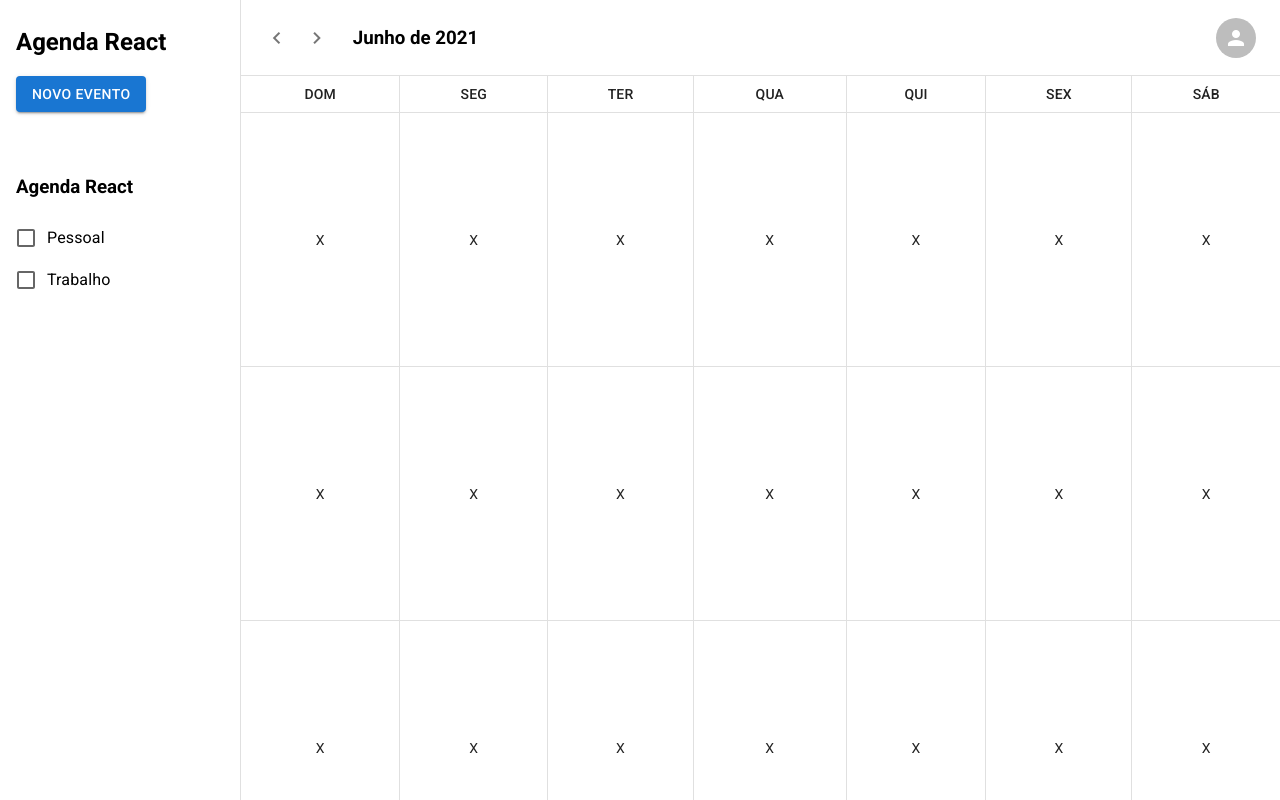
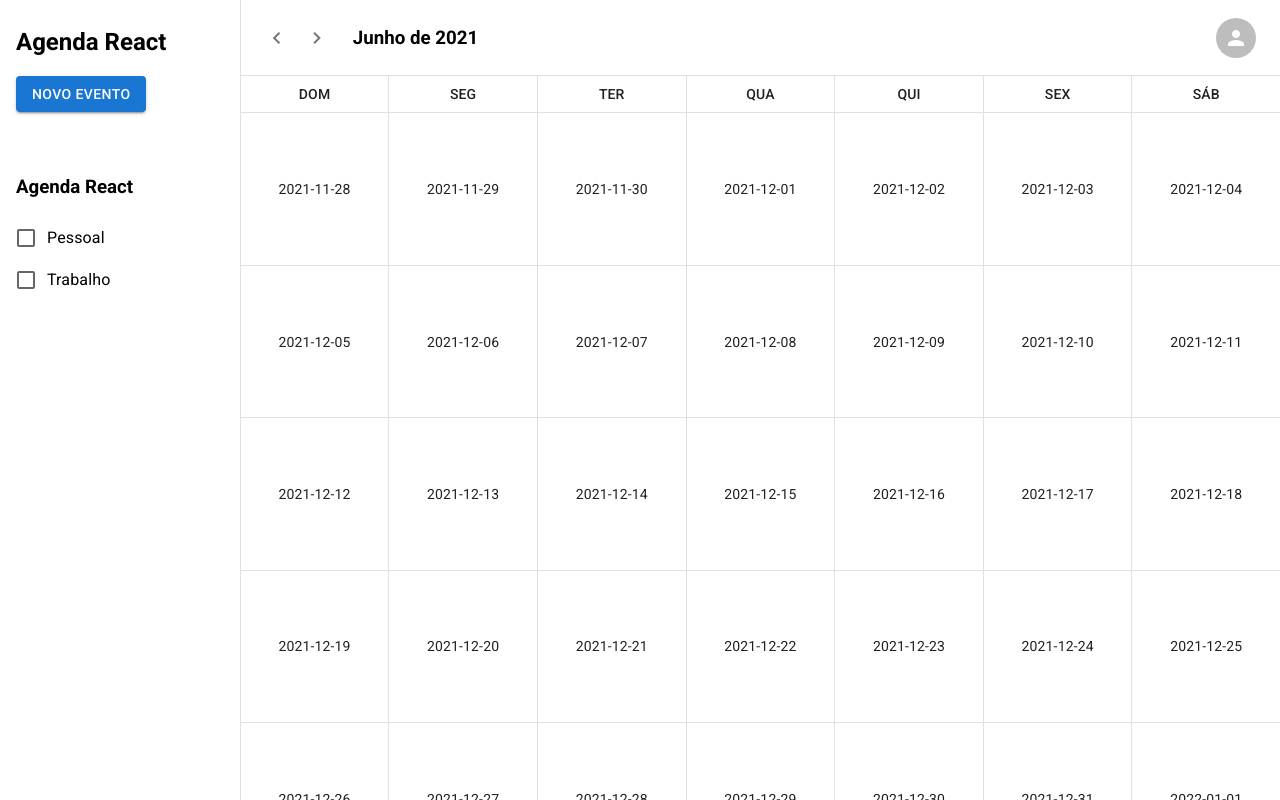
Before and after one commit to AlexandreKimura/agenda-react-ts, a React (Create React App) app: page / in a window 1280 px wide. Built offline with nearby package versions, Linux system fonts and the light colour scheme.

Commit message:
Created function to get day, month and year

```diff
--- a/src/app/CalendarScreen.tsx
+++ b/src/app/CalendarScreen.tsx
@@ -21,6 +21,7 @@ const useStyles = makeStyles({
 
 export function CalendarScreen() {
   const classes = useStyles()
+  const weeks = generateCalendar(getToday())
 
   return (
     <Box display='flex' height="100%" alignItems="stretch">
@@ -66,18 +67,47 @@ export function CalendarScreen() {
             </TableRow>
           </TableHead>
           <TableBody>
-            <TableRow>
-              {DAYS_OF_WEEK.map(day => <TableCell align='center' key={day}>X</TableCell>)}
-            </TableRow>
-            <TableRow>
-              {DAYS_OF_WEEK.map(day => <TableCell align='center' key={day}>X</TableCell>)}
-            </TableRow>
-            <TableRow>
-              {DAYS_OF_WEEK.map(day => <TableCell align='center' key={day}>X</TableCell>)}
-            </TableRow>
+            {weeks.map((week, i) => (
+              <TableRow>
+                {week.map(cell => <TableCell align='center' key={cell.date}>{cell.date}</TableCell>)}
+              </TableRow>
+            ))}
           </TableBody>
         </Table>
       </TableContainer>
     </Box>
   )
 }
+
+interface ICalendarCell {
+  date: string
+}
+
+function generateCalendar(date: Date): ICalendarCell[][] {
+  const weeks: ICalendarCell[][] = []
+  const jsDate = new Date()
+  const currentMonth = jsDate.getMonth()
+
+  const currentDay = new Date(jsDate.valueOf())
+  currentDay.setDate(1);
+
+  const dayOfWeek = currentDay.getDay()
+
+  currentDay.setDate(1 - dayOfWeek)
+
+  do {
+    const week:ICalendarCell[] = [];
+    for(let i = 0; i < DAYS_OF_WEEK.length; i++) {
+      const isoDate = `${currentDay.getFullYear()}-${(currentDay.getMonth() + 1).toString().padStart(2, "0")}-${(currentDay.getDate()).toString().padStart(2, "0")}`
+      week.push({date: isoDate})
+      currentDay.setDate(currentDay.getDate() + 1)
+    }
+    weeks.push(week)
+  } while (currentDay.getMonth() === currentMonth)
+
+  return weeks
+}
+
+function getToday() {
+  return new Date()
+}
```
